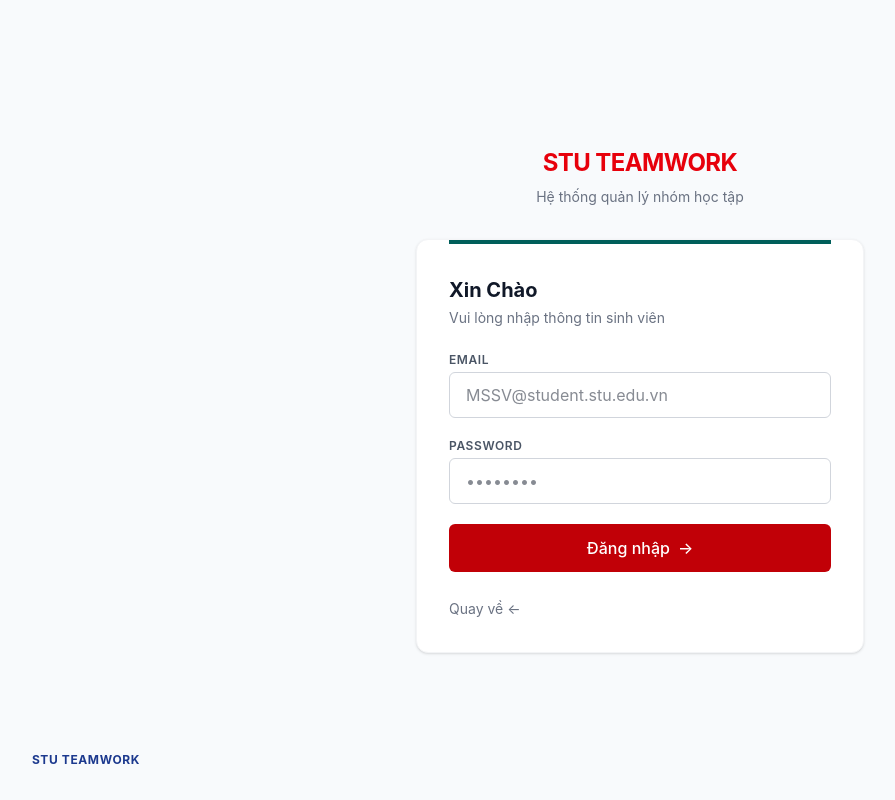
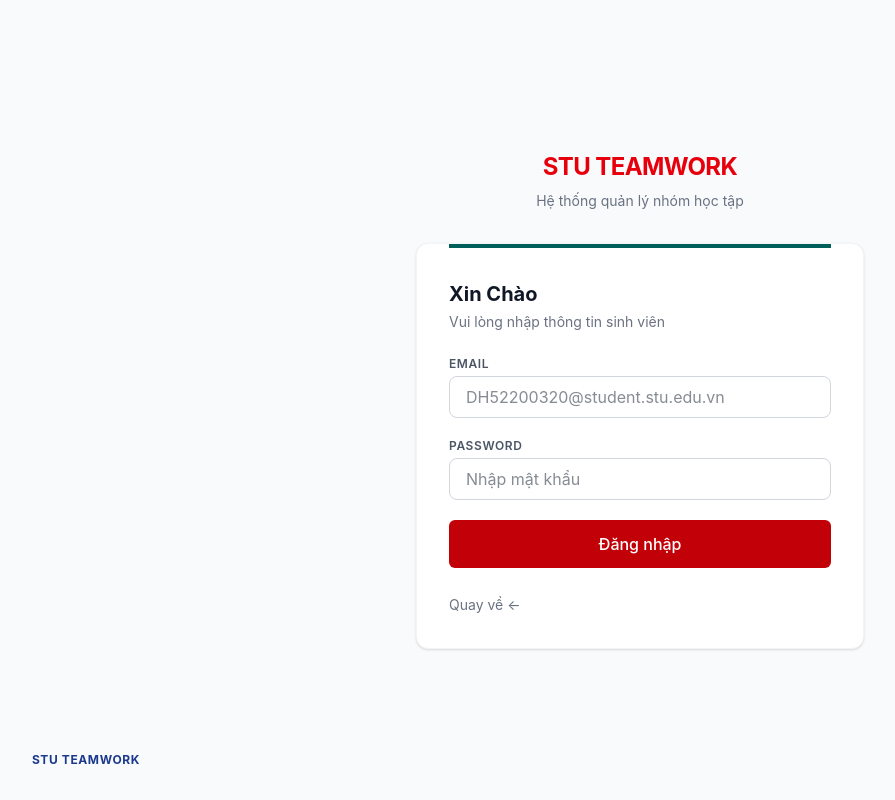
Before and after one commit to qui13082004a-afk/TTTN_FE, a React (Vite) app: page /login in a window 1280 px wide. Shown: the whole page, without its empty margins (0-895 px from the left). Built offline with nearby package versions, Linux system fonts and the light colour scheme.

Commit message:
Login checked

```diff
--- a/src/pages/Login.jsx
+++ b/src/pages/Login.jsx
@@ -1,9 +1,49 @@
-import { Link } from 'react-router-dom';
+import { useState } from 'react';
+import { useNavigate, Link } from 'react-router-dom';
 export default function Login() {
 
-    return (
+    const [email, setEmail] = useState('');
+    const [password, setPassword] = useState('');
+    const [errorMessage, setErrorMessage] = useState('');
+    const [isLoading, setIsLoading] = useState(false);
+
+const navigate = useNavigate();
+
+    const handleLogin = async (e) => {
+        e.preventDefault();
+        setErrorMessage('');
+        setIsLoading(true);
+
+        try {
+            const response = await fetch('https://tttn-be-yhdg.onrender.com/api/auth/login', {
+                method: 'POST',
+                headers: {
+                    'Content-Type': 'application/json',
+                },
+                body: JSON.stringify({ email, password }),
+            });
+
+            const data = await response.json();
+
+            if (response.ok && data.token) {
+
+                localStorage.setItem('token', data.token);
+
+                localStorage.setItem('user', JSON.stringify(data.user));
 
 
+                navigate('/dashboard');
+            } else {
+                setErrorMessage(data.message || 'Đăng nhập thất bại. Vui lòng kiểm tra lại thông tin.');
+            }
+        } catch (error) {
+            console.error('Login error:', error);
+            setErrorMessage('Lỗi kết nối đến máy chủ. Vui lòng thử lại sau.');
+        } finally {
+            setIsLoading(false);
+        }
+    };
+return (
 <div className="min-h-screen bg-slate-50 flex flex-col relative">
 
 
@@ -24,13 +64,16 @@ export default function Login() {
                <p className="text-gray-500 text-sm mt-1">Vui lòng nhập thông tin sinh viên</p>
             </div>
 
-            <form className="space-y-5" onSubmit={(e) => e.preventDefault()}>
+            <form className="space-y-5" onSubmit={handleLogin}>
               <div>
                 <label className="block text-xs font-semibold text-gray-600 uppercase tracking-wider mb-1">Email</label>
                 <input
                             type="email"
-                  placeholder="MSSV@student.stu.edu.vn"
-                  className="w-full px-4 py-2.5 rounded-md border border-gray-300 focus:outline-none focus:ring-2 focus:ring-red-500 focus:border-transparent transition-all"
+                            required
+                            value={email}
+                            onChange={(e) => setEmail(e.target.value)}
+                            className="w-full px-4 py-2 border border-gray-300 rounded-lg focus:ring-2 focus:ring-blue-500 focus:border-blue-500 outline-none transition-colors"
+                            placeholder="DH52200320@student.stu.edu.vn"
                         />
               </div>
 
@@ -38,16 +81,24 @@ export default function Login() {
                 <label className="block text-xs font-semibold text-gray-600 uppercase tracking-wider mb-1">Password</label>
                 <input
                             type="password"
-                  placeholder="••••••••"
-                  className="w-full px-4 py-2.5 rounded-md border border-gray-300 focus:outline-none focus:ring-2 focus:ring-red-500 focus:border-transparent transition-all"
+                            required
+                            value={password}
+                            onChange={(e) => setPassword(e.target.value)}
+                            className="w-full px-4 py-2 border border-gray-300 rounded-lg focus:ring-2 focus:ring-blue-500 focus:border-blue-500 outline-none transition-colors"
+                            placeholder="Nhập mật khẩu"
                         />
               </div>
 
               <button
                         type="submit"
-                className="w-full bg-red-700 hover:bg-red-800 text-white font-medium py-3 rounded-md transition-colors flex justify-center items-center gap-2 mt-4"
+                        disabled={isLoading}
+                        className={`w-full bg-red-700 hover:bg-red-800 text-white font-medium py-3 rounded-md transition-colors flex justify-center items-center gap-2 mt-4 ${
+                            isLoading
+                            ? 'bg-blue-400 cursor-not-allowed'
+                            : 'bg-blue-600 hover:bg-blue-700'
+                        }`}
                     >
-                Đăng nhập <span>→</span>
+                        {isLoading ? 'Đang xử lý...' : 'Đăng nhập'}
                     </button>
             </form>
 
```
Lines whose indentation alone changed are shown as unchanged.
